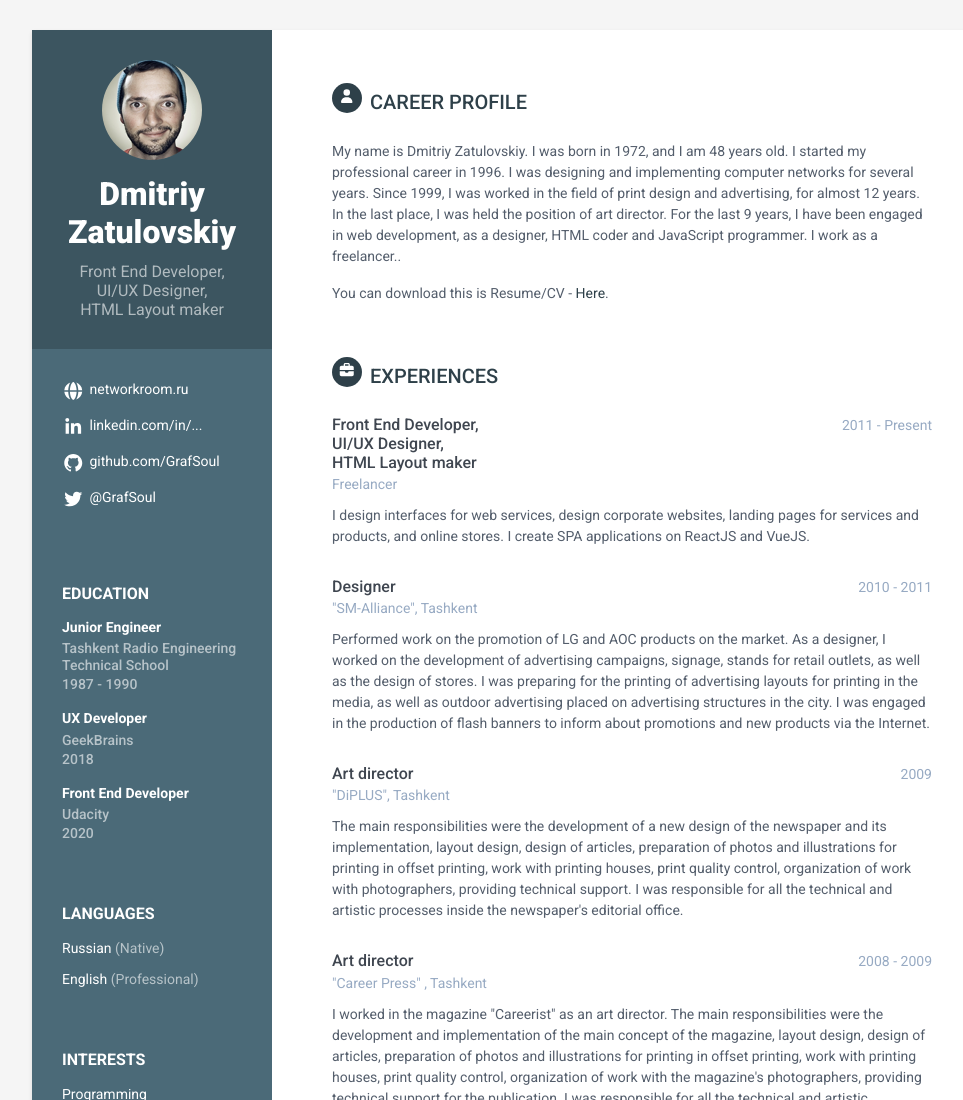
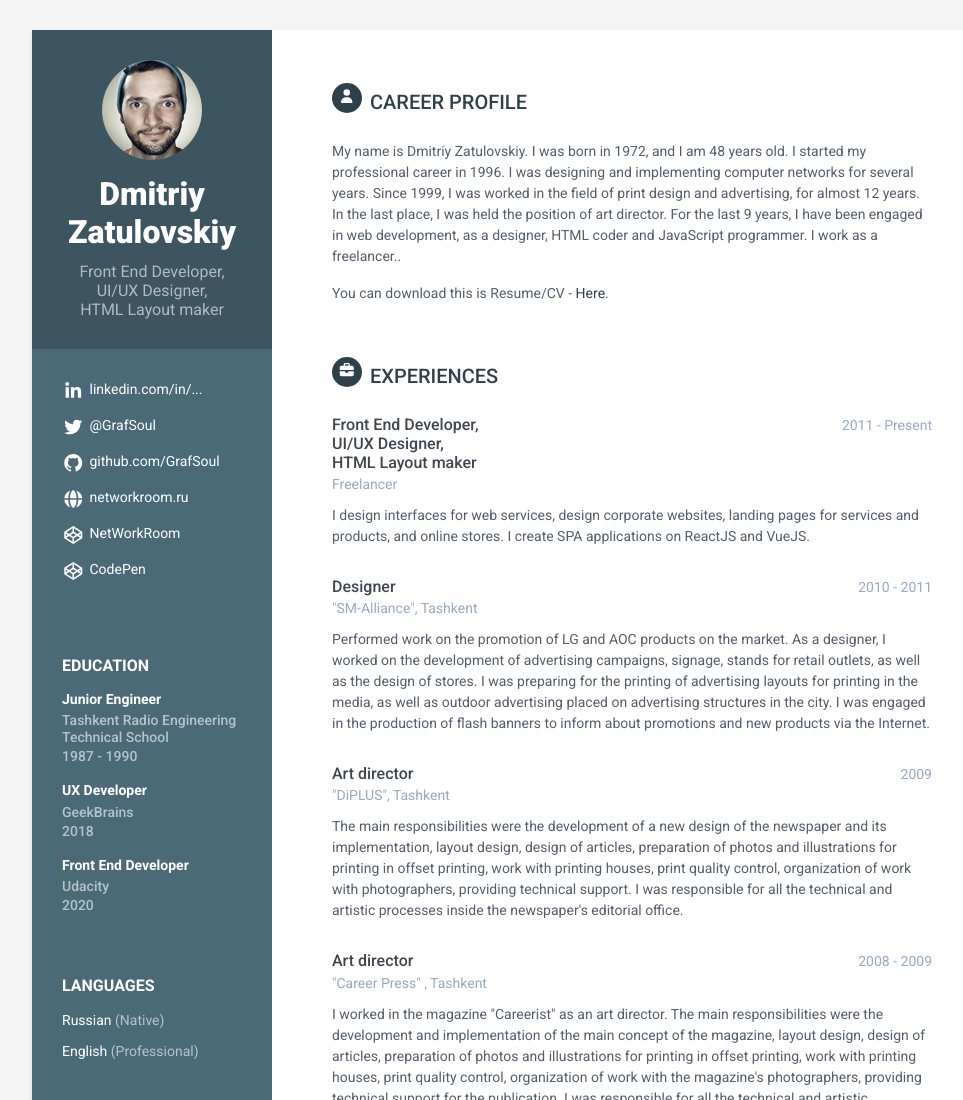
Before and after one commit to GrafSoul/grafsoul.github.io, a website: page source/html/index.html in a window 1280 px wide. Shown: the top 1100 px of the page, without its empty margins (128-1091 px from the left). Drawn offline with nearby package versions, Linux system fonts and the light colour scheme; files that its build step writes are made by us from their sources; files whose address does not match are found by name.

Commit message:
feat: Added Codepen links.

```diff
--- a/source/html/index.html
+++ b/source/html/index.html
@@ -31,10 +31,12 @@
 
 			<div class="contact-container container-block">
 				<ul class="list-unstyled contact-list">
+					<li class="linkedin"><i class="fab fa-linkedin-in"></i><a href="https://www.linkedin.com/in/dmitriy-zatulovskiy-0469331a1/" target="_blank">linkedin.com/in/...</a></li>
+					<li class="twitter"><i class="fab fa-twitter"></i><a href="https://twitter.com/GrafSoul" target="_blank">@GrafSoul</a></li>
+					<li class="github"><i class="fab fa-github"></i><a href="https://github.com/GrafSoul" target="_blank">github.com/GrafSoul</a></li>
 					<li class="website"><i class="fas fa-globe"></i><a href="https://networkroom.ru/" target="_blank">networkroom.ru</a></li>
-					<li class="linkedin"><i class="fab fa-linkedin-in"></i><a href="https://www.linkedin.com/in/dmitriy-zatulovskiy-0469331a1/" target="_blank">linkedin.com/in/...</a></li>
-					<li class="github"><i class="fab fa-github"></i><a href="https://github.com/GrafSoul" target="_blank">github.com/GrafSoul</a></li>
-					<li class="twitter"><i class="fab fa-twitter"></i><a href="https://twitter.com/GrafSoul" target="_blank">@GrafSoul</a></li>
+					<li class="website"><i class="fab fa-codepen"></i><a href="https://codepen.io/NetWorkRoom" target="_blank">NetWorkRoom</a></li>
+					<li class="website"><i class="fab fa-codepen"></i><a href="https://codepen.io/Xgraf" target="_blank">CodePen</a></li>
 				</ul>
 			</div>
 			<!--//contact-container-->
```
